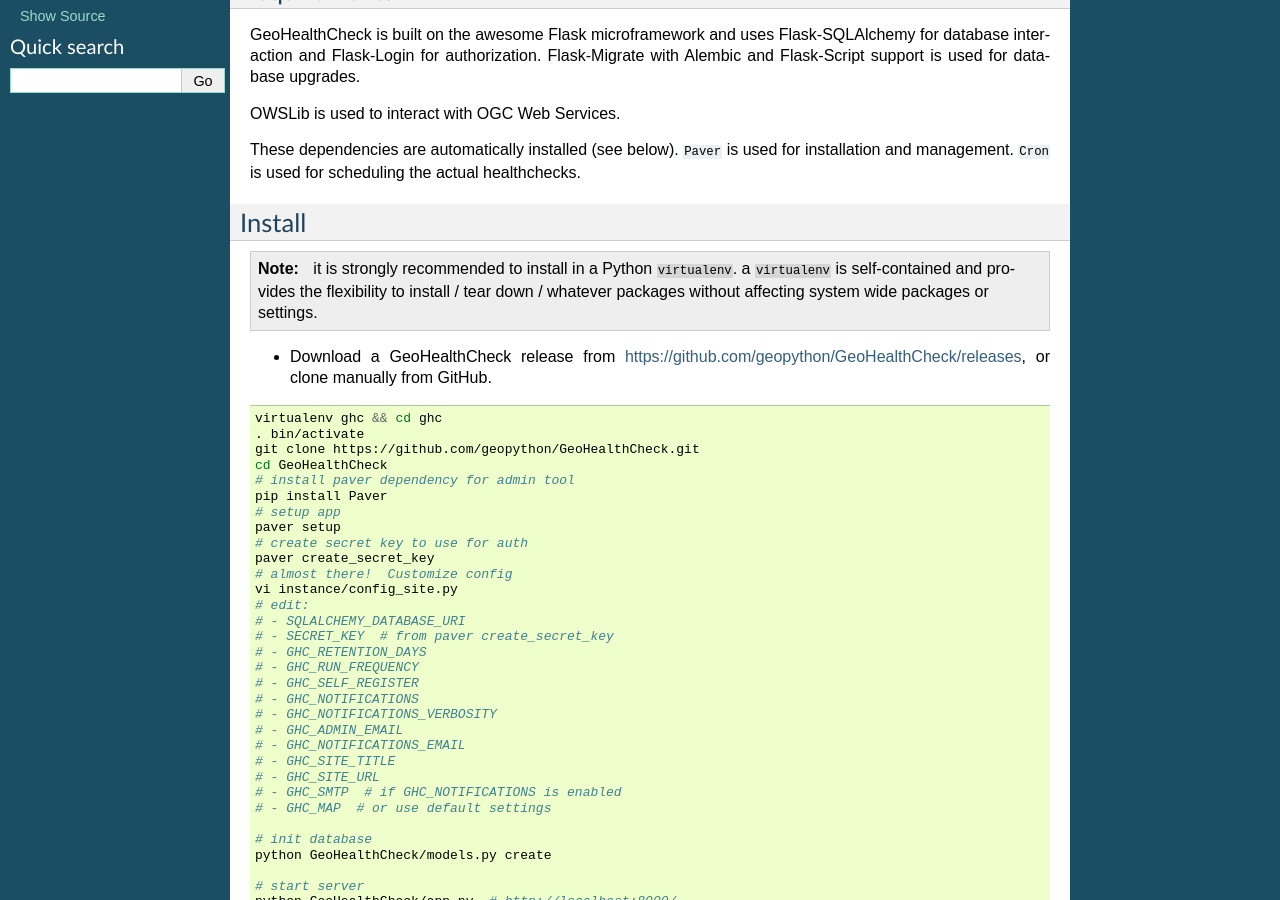
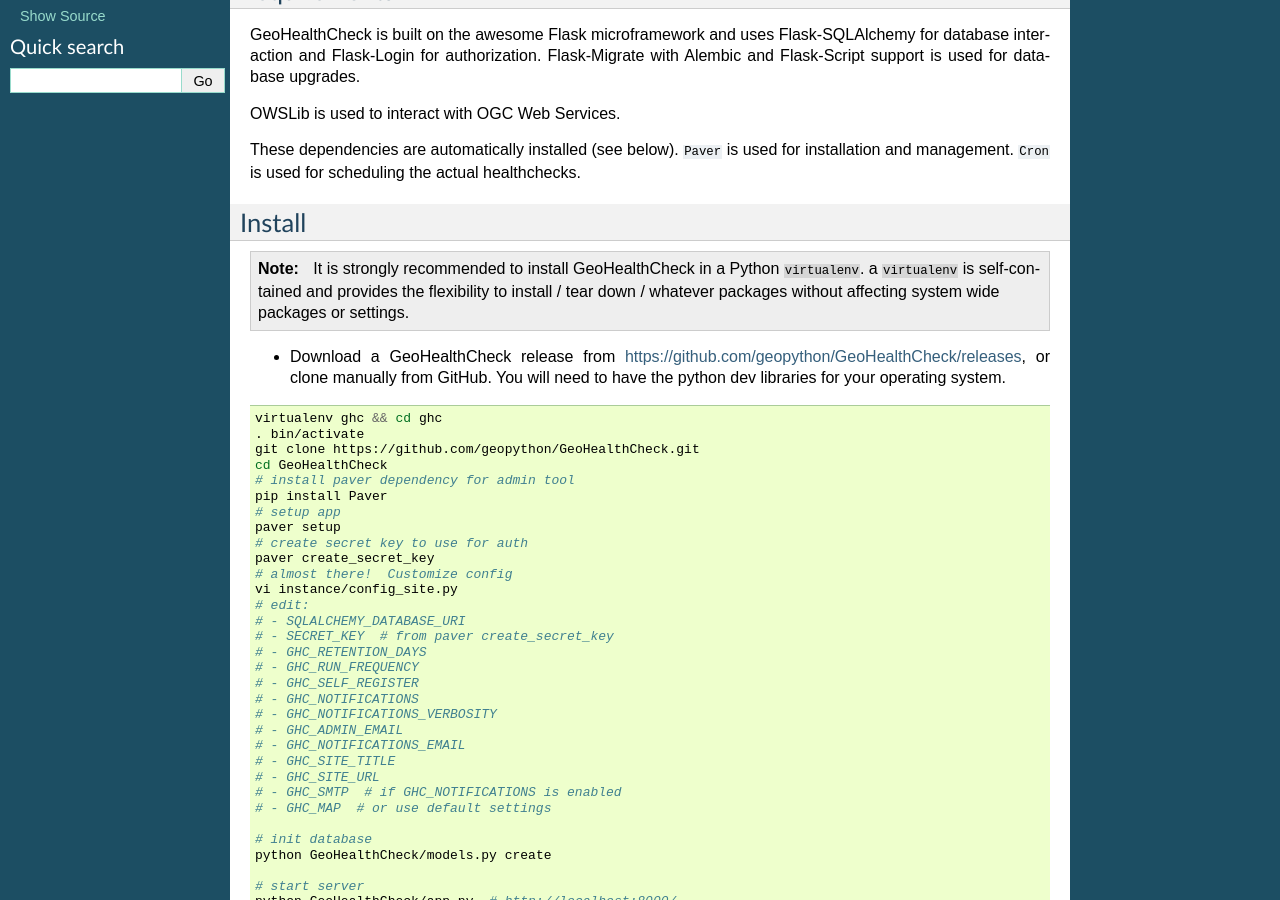
Before and after one commit to geopython/GeoHealthCheck, a Sphinx documentation site: the page built from docs/install.rst, in a window 1280 px wide and 900 px high, scrolled down 312 px. Built offline with Sphinx 7.4.7, drawn with Linux system fonts in a browser that asks for light colours.

Commit message:
Include info about needing python dev to build
This might need slight rewriting but we need to include python-dev as a requirement or the paver setup bit fails

```diff
--- a/docs/install.rst
+++ b/docs/install.rst
@@ -34,13 +34,13 @@
 
 .. note::
 
-  it is strongly recommended to install in a Python ``virtualenv``.
+  It is strongly recommended to install GeoHealthCheck in a Python ``virtualenv``.
   a ``virtualenv`` is self-contained and provides the flexibility to install /
   tear down / whatever packages without affecting system wide packages or
   settings.
 
 - Download a GeoHealthCheck release from
-  https://github.com/geopython/GeoHealthCheck/releases, or clone manually from GitHub.
+  https://github.com/geopython/GeoHealthCheck/releases, or clone manually from GitHub. You will need to have the python dev libraries for your operating system.
 
 .. code-block:: bash
 
```
